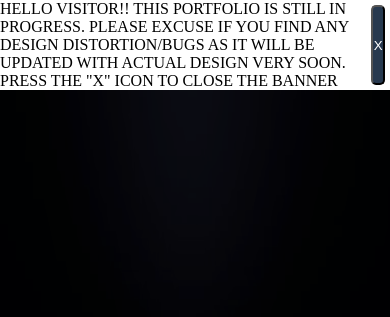
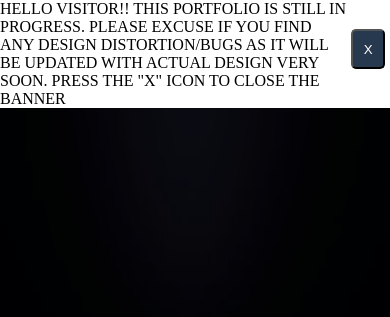
Before and after one commit to chethanprabhu/Portfolio, a website: page index.html in a window 390 px wide. Shown: the top 317 px of the page. Drawn offline with Linux system fonts and the light colour scheme.

Commit message:
changed banner width/height on mobile devices

```diff
--- a/styles.scss
+++ b/styles.scss
@@ -19,6 +19,14 @@
     border-radius: 5px;
     cursor: pointer;
 }
+
+@media (max-width: 500px) {
+    .cross {
+      width: 150px !important;
+      height: 40px !important;
+      transform: translateY(60%);
+    }
+  }
 
 .homepage {
     position: relative;
```
Also changed, not shown: output.css, 1 other file.
